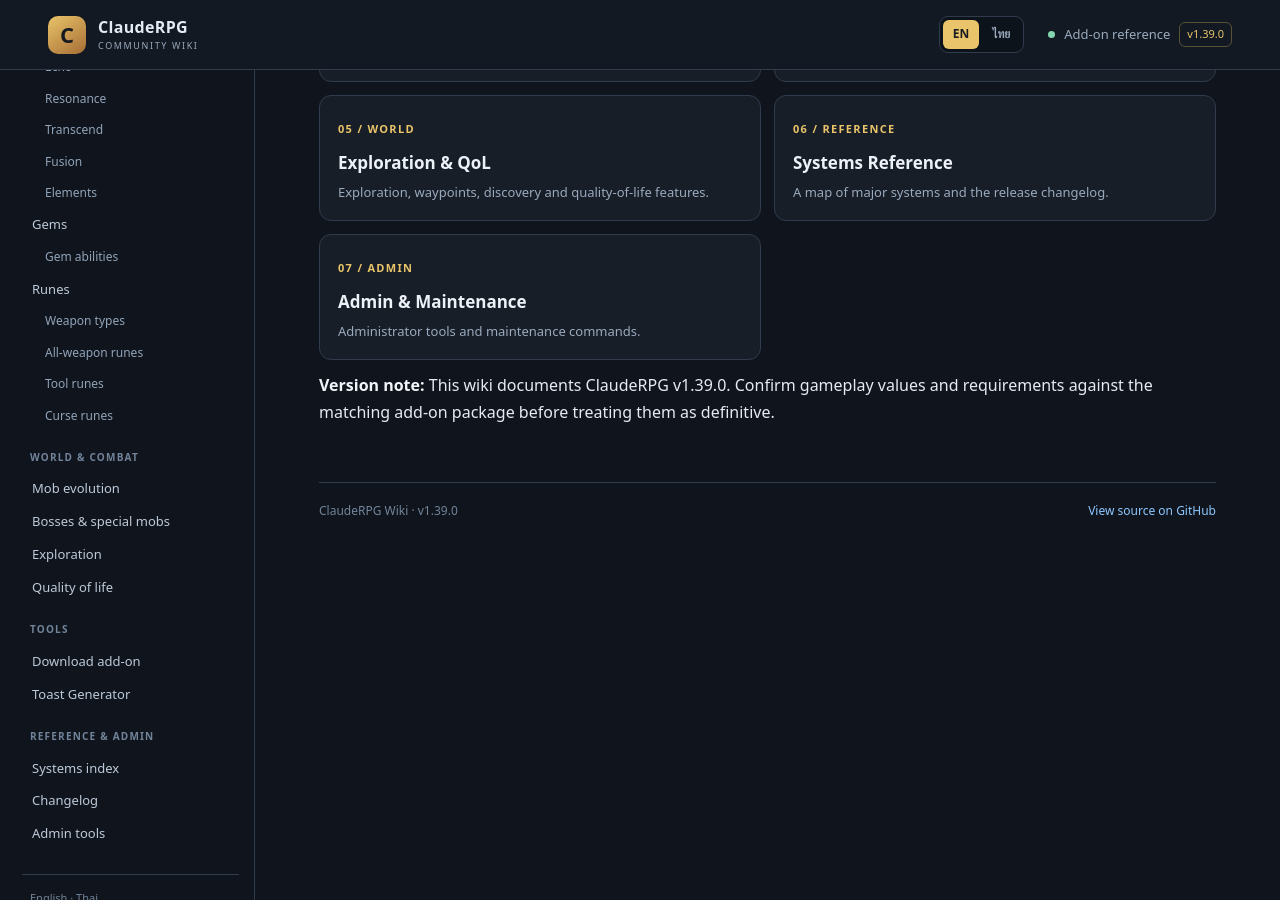
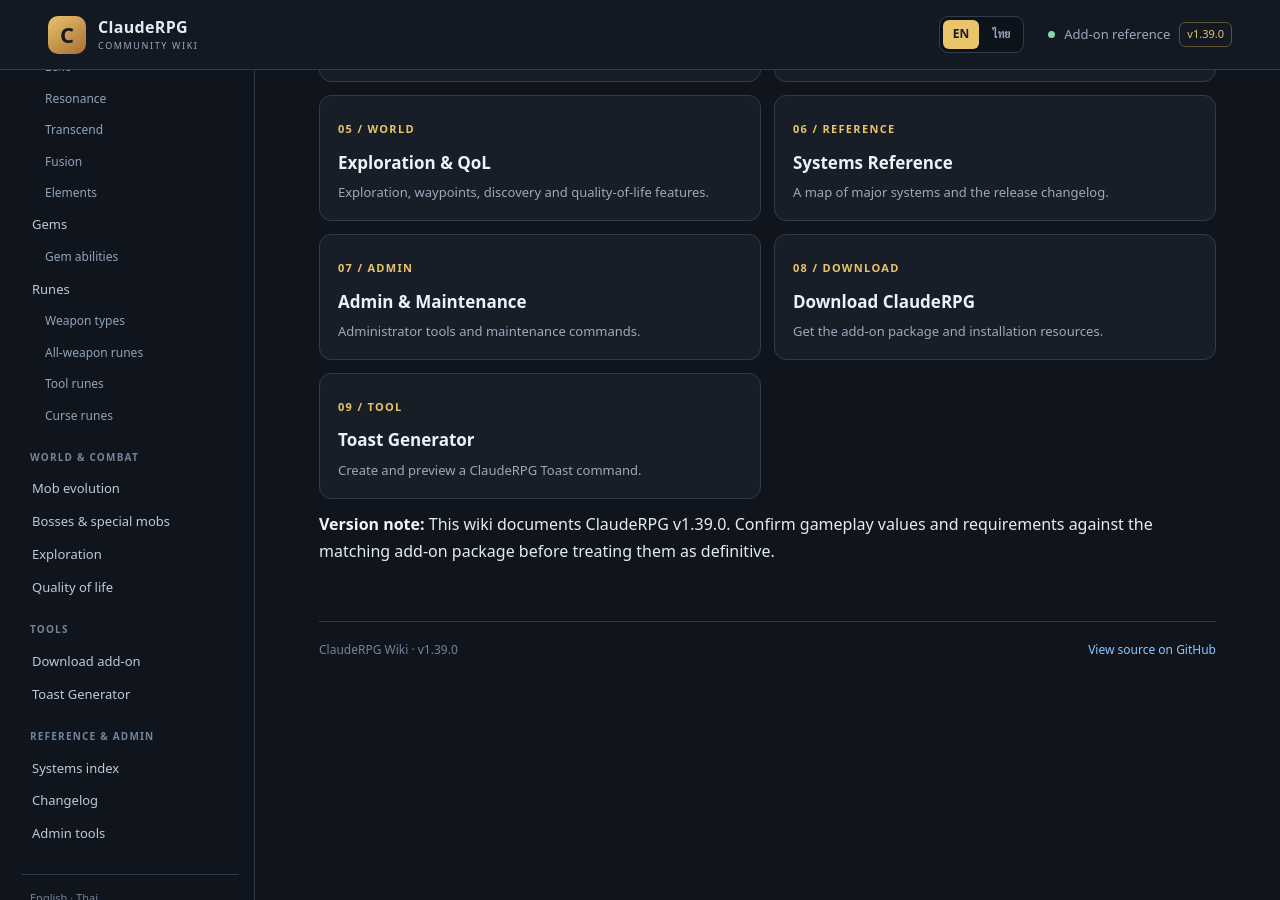
Before and after one commit to miniTorch25/ClaudeRPG-Wiki-V2, a Jekyll site: the page built from index.md, in a window 1280 px wide and 900 px high, scrolled down 784 px. Built offline with Jekyll 4.4.1, drawn with Linux system fonts in a browser that asks for light colours.

Commit message:
Stack Explore the wiki cards and add download and Toast Generator links

```diff
--- a/index.md
+++ b/index.md
@@ -52,6 +52,10 @@ layout: default
   <a class="category-card" data-lang="th" href="{{ '/Systems' | relative_url }}"><span class="card-number">06 / อ้างอิง</span><h3>สารบัญระบบ</h3><p>ภาพรวมระบบหลักและบันทึกการอัปเดต</p></a>
   <a class="category-card" data-lang="en" href="{{ '/Admin' | relative_url }}"><span class="card-number">07 / ADMIN</span><h3>Admin &amp; Maintenance</h3><p>Administrator tools and maintenance commands.</p></a>
   <a class="category-card" data-lang="th" href="{{ '/Admin' | relative_url }}"><span class="card-number">07 / ผู้ดูแล</span><h3>เครื่องมือผู้ดูแลและบำรุงรักษา</h3><p>เครื่องมือผู้ดูแลระบบและคำสั่งสำหรับบำรุงรักษา</p></a>
+  <a class="category-card" data-lang="en" href="{{ '/Download' | relative_url }}"><span class="card-number">08 / DOWNLOAD</span><h3>Download ClaudeRPG</h3><p>Get the add-on package and installation resources.</p></a>
+  <a class="category-card" data-lang="th" href="{{ '/Download' | relative_url }}"><span class="card-number">08 / ดาวน์โหลด</span><h3>ดาวน์โหลด ClaudeRPG</h3><p>ดาวน์โหลดไฟล์แอดออนและดูข้อมูลสำหรับติดตั้ง</p></a>
+  <a class="category-card" data-lang="en" href="{{ '/Toast-Generator/' | relative_url }}"><span class="card-number">09 / TOOL</span><h3>Toast Generator</h3><p>Create and preview a ClaudeRPG Toast command.</p></a>
+  <a class="category-card" data-lang="th" href="{{ '/Toast-Generator/' | relative_url }}"><span class="card-number">09 / เครื่องมือ</span><h3>เครื่องมือสร้าง Toast</h3><p>สร้างคำสั่ง Toast ของ ClaudeRPG พร้อมดูตัวอย่างก่อนนำไปใช้</p></a>
 </div>
 
 <div data-lang="en">
```
